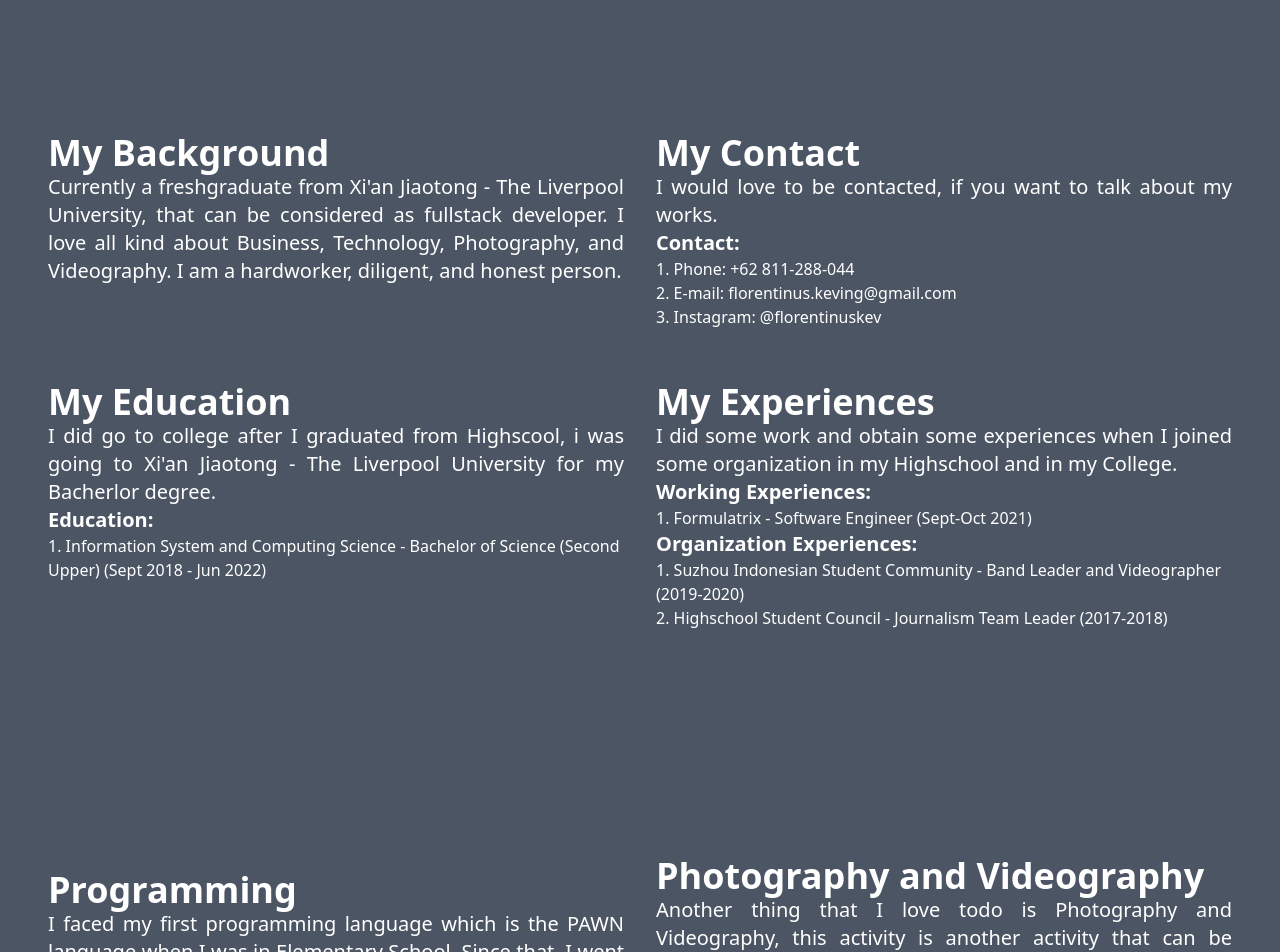
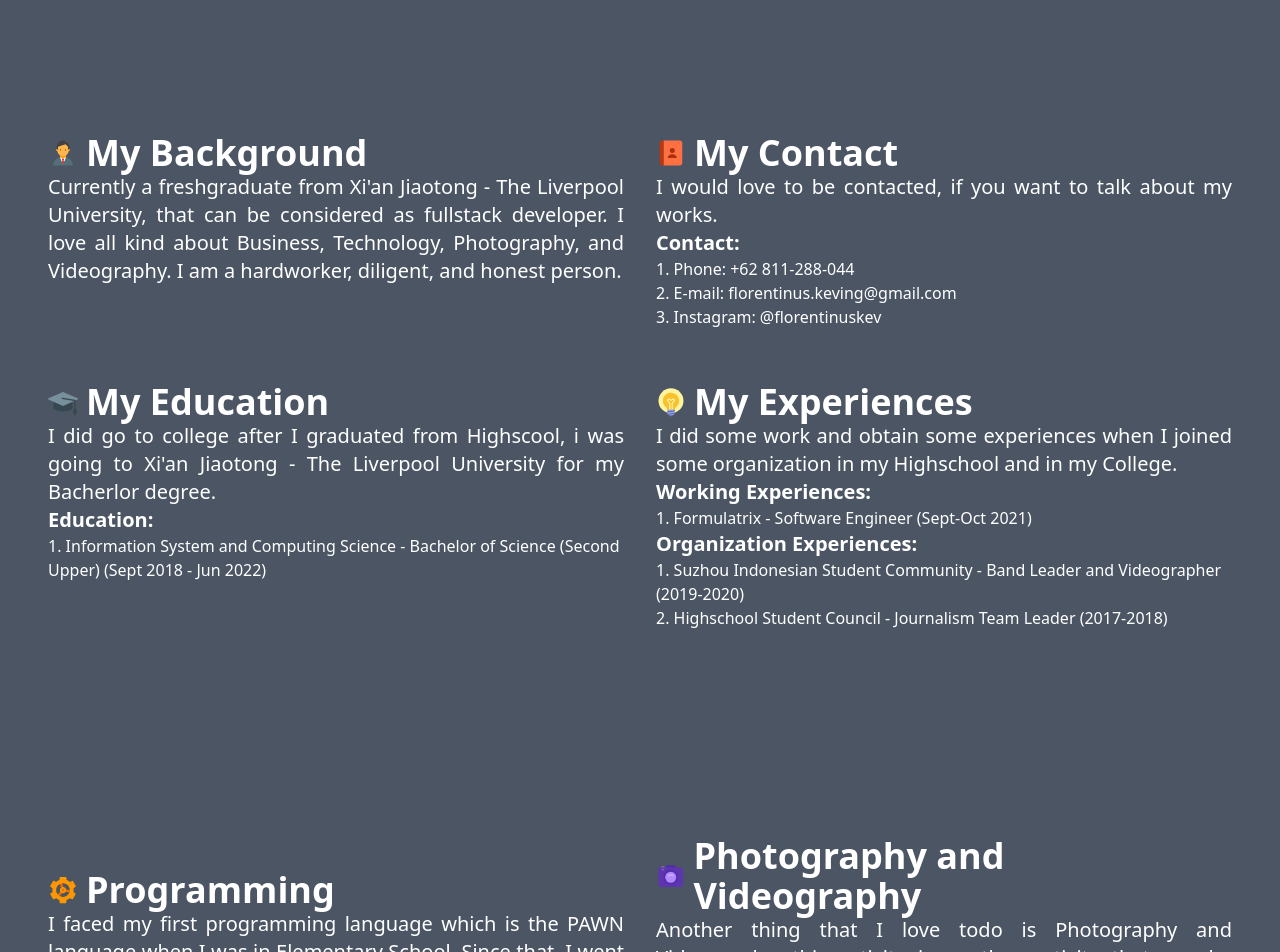
Before and after one commit to florentinuskev/my-porto-web, a Next.js app: page / in a window 1280 px wide. Shown: the part 1600-2552 px from the top of the page. Built offline with nearby package versions, Linux system fonts and the light colour scheme.

Commit message:
Add icons and fix RepoCard error

```diff
--- a/src/components/RepoCard.tsx
+++ b/src/components/RepoCard.tsx
@@ -1,5 +1,5 @@
-import dayjs from 'dayjs'
-var relativeTime = require('dayjs/plugin/relativeTime')
+const dayjs = require('dayjs');
+const relativeTime = require('dayjs/plugin/relativeTime');
 dayjs().format()
 dayjs.extend(relativeTime)
 
--- a/src/pages/index.tsx
+++ b/src/pages/index.tsx
@@ -12,6 +12,9 @@ import Image from 'next/image'
 import profilePic from '../images/my_img.jpg'
 
 import Navbar from '@/components/Navbar'
+
+// Fonts
+import { FcBusiness, FcBusinessman, FcCamera, FcContacts, FcDiploma1, FcEngineering, FcGraduationCap, FcIdea } from 'react-icons/fc';
 
 const inter = Inter({ subsets: ['latin'] })
 
@@ -71,13 +74,13 @@ export default function Home() {
           {isReached ? <Navbar /> : ''}
           <div className='flex justify-center items-center grid grid-cols-1 md:grid-cols-2 gap-4 justify-between h-full w-full'>
             <div className='h-[20%] w-[100%] p-2 flex flex-col'>
-              <h2 className='text-4xl font-bold text-white text-left'>My Background</h2>
+              <h2 className='flex flex-row items-center text-4xl font-bold text-white text-left'><FcBusinessman size={30} className='mr-2' /> My Background</h2>
               <p className='text-xl text-white text-justify'>Currently a freshgraduate from Xi'an Jiaotong - The Liverpool University,
                 that can be considered as fullstack developer. I love all kind about Business, Technology, Photography, and Videography. I am a hardworker, diligent, and honest person.</p>
             </div>
 
             <div className='h-[20%] w-[100%] p-2 flex flex-col text-white'>
-              <h2 className='text-4xl font-bold text-left'>My Contact</h2>
+              <h2 className='flex flex-row items-center text-4xl font-bold text-left'><FcContacts size={30} className='mr-2' />My Contact</h2>
               <p className='text-xl text-justify'>I would love to be contacted, if you want to talk about my works.</p>
               <p className='text-xl font-bold'>Contact:</p>
               <ul>
@@ -88,7 +91,7 @@ export default function Home() {
             </div>
 
             <div className='h-[20%] w-[100%] p-2 flex flex-col text-white'>
-              <h2 className='text-4xl font-bold text-left'>My Education</h2>
+              <h2 className='flex flex-row items-center text-4xl font-bold text-left'><FcGraduationCap size={30} className='mr-2' />My Education</h2>
               <p className='text-xl text-justify'>I did go to college after I graduated from Highscool, i was going to Xi'an Jiaotong - The Liverpool University for my Bacherlor degree.</p>
               <p className='text-xl font-bold'>Education:</p>
               <ul>
@@ -97,7 +100,7 @@ export default function Home() {
             </div>
 
             <div className='h-[20%] w-[100%] p-2 flex flex-col text-white'>
-              <h2 className='text-4xl font-bold text-left'>My Experiences</h2>
+              <h2 className='flex flex-row items-center text-4xl font-bold text-left'><FcIdea size={30} className='mr-2' />My Experiences</h2>
               <p className='text-xl text-justify'>I did some work and obtain some experiences when I joined some organization in my Highschool and in my College.</p>
               <p className='text-xl font-bold'>Working Experiences:</p>
               <ul>
@@ -114,13 +117,13 @@ export default function Home() {
         <div className='flex flex-row justify-center items-center h-[100vh] w-full bg-gray-600 p-10'>
           <div className='flex justify-center items-center grid grid-cols-1 md:grid-cols-2 gap-4 justify-between h-full w-full'>
             <div className='h-[20%] w-[100%] p-2 flex flex-col justify-center text-white'>
-              <h2 className='text-4xl font-bold text-left'>Programming</h2>
+              <h2 className=' flex flex-row items-center text-4xl font-bold text-left'><FcEngineering size={30} className='mr-2' />Programming</h2>
               <p className='text-xl text-justify'>I faced my first programming language which is the PAWN language when I was in Elementary School. Since that, I went through many different programming language such as C, C#, Java, Javascript, Python, and Golang. I love to do programming, since it can create something with a text.</p>
               <Link href="/projects"><p className='underline italic'>More about my work...</p></Link>
             </div>
 
             <div className='h-[20%] w-[100%] p-2 flex flex-col justify-center text-white'>
-              <h2 className='text-4xl font-bold text-left'>Photography and Videography</h2>
+              <h2 className='flex flex-row items-center text-4xl font-bold text-left'><FcCamera size={30} className='mr-2' />Photography and Videography</h2>
               <p className='text-xl text-justify'>Another thing that I love todo is Photography and Videography, this activity is another activity that can be considered as my hobby. I started to loving this activity since I was in Highschool, I have been choosen as the leader of Student Council Journalism Team Leader and I need to learn to take a pictures of moment.</p>
               <Link href="/pvgraphy"><p className='underline italic'>More about my work...</p></Link>
             </div>
--- a/tsconfig.json
+++ b/tsconfig.json
@@ -11,8 +11,8 @@
     "strict": true,
     "forceConsistentCasingInFileNames": true,
     "noEmit": true,
-    "esModuleInterop": true,
-    "allowSyntheticDefaultImports": true,
+    // "esModuleInterop": true,
+    // "allowSyntheticDefaultImports": true,
     "module": "esnext",
     "moduleResolution": "node",
     "resolveJsonModule": true,
```
